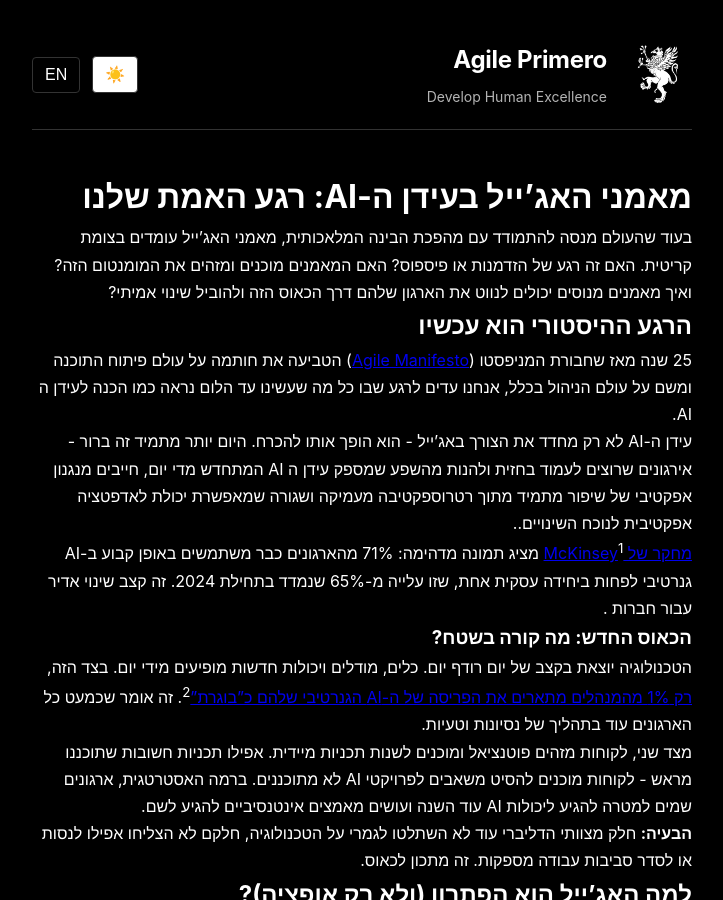
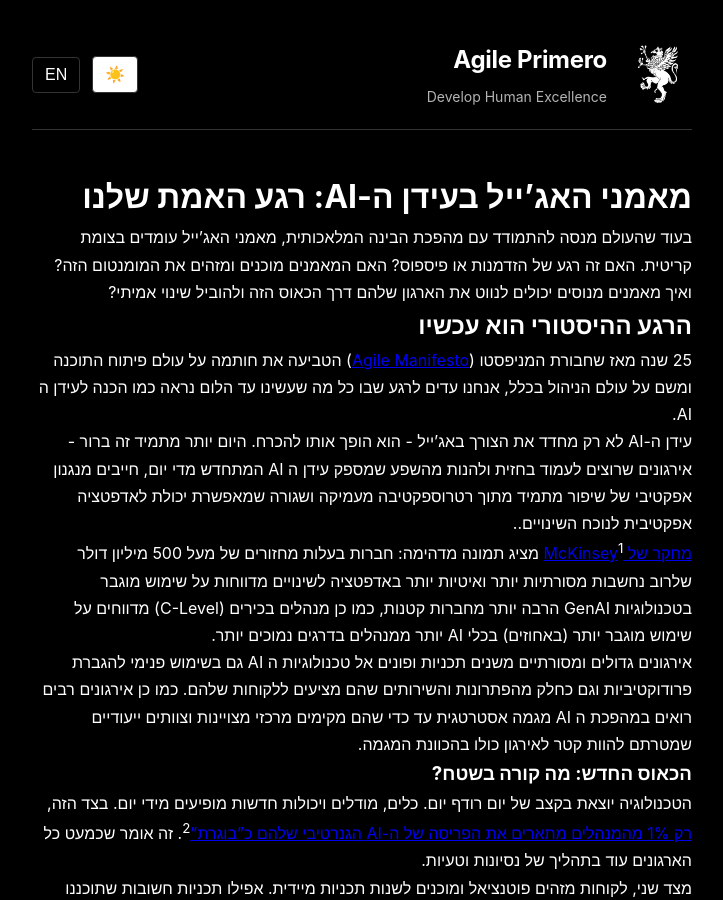
Before and after one commit to avi-the-coach/retro-on-agileprimero, a Jekyll site: the page built from posts_in_progress/ai-agile-coaches-temp.md, in a window 1280 px wide and 900 px high. Shown: the whole window, without its empty margins (278-1001 px from the left). Built offline with Jekyll 4.4.1, drawn with Linux system fonts in a browser that asks for light colours; our own code applies the rules of GitHub Pages for plain Markdown files.

Commit message:
Update ai-agile-coaches-temp.md

```diff
--- a/posts_in_progress/ai-agile-coaches-temp.md
+++ b/posts_in_progress/ai-agile-coaches-temp.md
@@ -9,7 +9,10 @@
 עידן ה-AI לא רק מחדד את הצורך באג'ייל - הוא הופך אותו להכרח.
 היום יותר מתמיד זה ברור - אירגונים שרוצים לעמוד בחזית ולהנות מהשפע שמספק עידן ה AI המתחדש מדי יום, חייבים מנגנון אפקטיבי של שיפור מתמיד מתוך רטרוספקטיבה מעמיקה ושגורה שמאפשרת יכולת לאדפטציה אפקטיבית לנוכח השינויים..
 
-[מחקר של McKinsey](https://www.mckinsey.com/capabilities/quantumblack/our-insights/the-state-of-ai)<sup>1</sup> מציג תמונה מדהימה: 71% מהארגונים כבר משתמשים באופן קבוע ב-AI גנרטיבי לפחות ביחידה עסקית אחת, שזו עלייה מ-65% שנמדד בתחילת 2024. זה קצב שינוי אדיר עבור חברות .
+[מחקר של McKinsey](https://www.mckinsey.com/capabilities/quantumblack/our-insights/the-state-of-ai)<sup>1</sup> מציג תמונה מדהימה: חברות בעלות מחזורים של מעל 500 מיליון דולר שלרוב נחשבות מסורתיות יותר ואיטיות יותר באדפטציה לשינויים מדווחות על שימוש מוגבר בטכנולוגיות GenAI הרבה יותר מחברות קטנות, כמו כן מנהלים בכירים (C-Level) מדווחים על שימוש מוגבר יותר (באחוזים) בכלי AI יותר ממנהלים בדרגים נמוכים יותר.
+
+אירגונים גדולים ומסורתיים משנים תכניות ופונים אל טכנולוגיות ה AI גם בשימוש פנימי להגברת פרודוקטיביות וגם כחלק מהפתרונות והשירותים שהם מציעים ללקוחות שלהם.
+כמו כן אירגונים רבים רואים במהפכת ה AI מגמה אסטרטגית עד כדי שהם מקימים מרכזי מצויינות וצוותים ייעודיים שמטרתם להוות קטר לאירגון כולו בהכוונת המגמה.
 
 ### הכאוס החדש: מה קורה בשטח?
 
```
